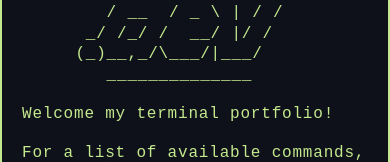
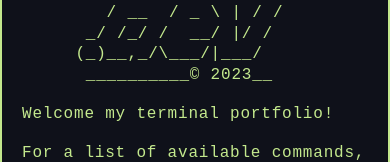
Before and after one commit to ioav-livneh/ioav.dev, a React (Create React App) app: page / in a window 390 px wide. Shown: the part 139-301 px from the top of the page. Built offline with nearby package versions, Linux system fonts and the light colour scheme.

Commit message:
include copyright in mobile view

```diff
--- a/src/commands.js
+++ b/src/commands.js
@@ -208,5 +208,5 @@ export const bannerMobile = [
   "   / __  / _ \\ | / /   ",
   " _/ /_/ /  __/ |/ /    ",
   "(_)__,_/\\___/|___/     ",
-  "   ______________      ",
+  " __________© 2023__    ",
 ];
```
